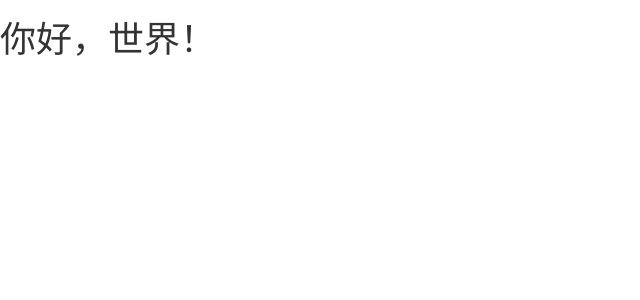
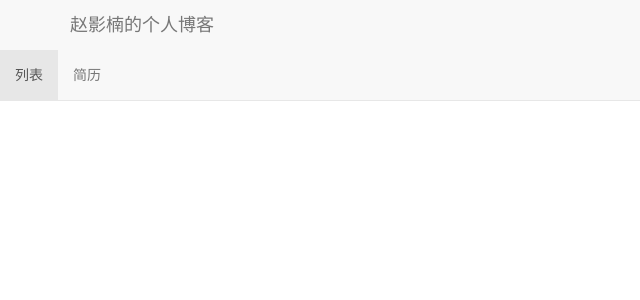
Before and after one commit to simonzhao/simonzhao.github.io, a Jekyll site: the page built from index.md, in a window 1280 px wide. Shown: the top 300 px of the page, without its empty margins (0-640 px from the left). Built offline with Jekyll 4.4.1, drawn with Linux system fonts in a browser that asks for light colours; comment, search, counter and statistics services are not loaded.

Commit message:
首页增加导航条

```diff
--- a/_layouts/index.html
+++ b/_layouts/index.html
@@ -19,7 +19,27 @@
     <![endif]-->
   </head>
   <body>
-    <h1>你好，世界！</h1>
+      <nav class="navbar navbar-default navbar-fixed-top">
+          <div class="container">
+              <div class="navbar-header">
+                  <button type="button" class="navbar-toggle collapsed" data-toggle="collapse" data-target="#navbar" aria-expanded="false" aria-controls="navbar">
+                      <span class="sr-only">Toggle navigation</span>
+                      <span class="icon-bar"></span>
+                      <span class="icon-bar"></span>
+                      <span class="icon-bar"></span>
+                  </button>
+                  <a class="navbar-brand" href="/">赵影楠的个人博客</a>
+              </div>
+          </div>
+          <div id="navbar" class="navbar-collapse collapse">
+              <ul class="nav navbar-nav">
+                  <li class="active"><a href="/">列表</a></li>
+                  <li><a href="/">简历</a></li>
+              </ul>
+          </div>
+      </nav>
+
+	  <h1>你好，世界！</h1>
 
     <!-- jQuery (necessary for Bootstrap's JavaScript plugins) -->
     <script src="https://cdn.bootcss.com/jquery/1.12.4/jquery.min.js"></script>
```
